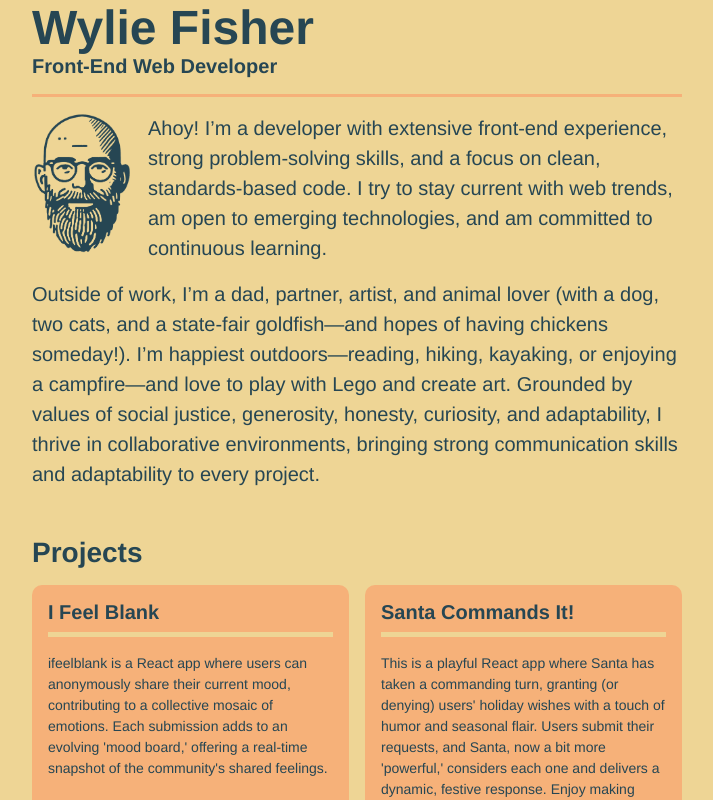
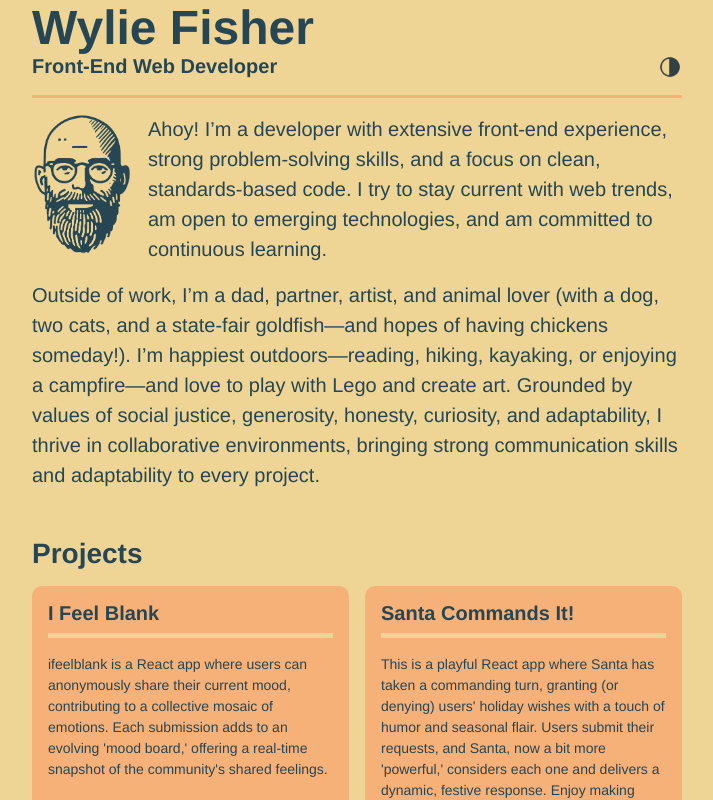
Before and after one commit to wylie/wylieafisher, a React (Create React App) app: page / in a window 1280 px wide. Shown: the whole page, without its empty margins (283-996 px from the left). Built offline with nearby package versions, Linux system fonts and the light colour scheme.

Commit message:
adding a dark mode

```diff
--- a/src/App.css
+++ b/src/App.css
@@ -33,6 +33,30 @@ header {
   border-bottom: 3px solid var(--border-color);
   padding-bottom: 1rem;
 }
+header h3 {
+  display: flex;
+  justify-content: space-between;
+}
+header button {
+  display: flex;
+  padding: 0;
+  border: 0;
+  background: transparent;
+  cursor: pointer;
+}
+header .icon {
+  filter: invert(23%) sepia(11%) saturate(749%) hue-rotate(145deg) brightness(92%) contrast(92%);
+  height: 1.5rem;
+}
+.dark header .icon {
+  filter: invert(90%) sepia(0%) saturate(0%) hue-rotate(180deg) brightness(95%) contrast(90%);
+}
+header .icon:hover {
+  transform: scale(1.02);
+}
+header .icon:active {
+  transform: scale(0.98);
+}
 /* CENTER */
 main {
   display: flex;
--- a/src/App.js
+++ b/src/App.js
@@ -1,9 +1,10 @@
 import './App.css';
 import clones from './clones.js';
-import React from 'react';
+import React, { useState } from 'react';
 import Project from './components/project';
 import About from './components/about';
 import Connect from './components/connect';
+import switchModeIcon from './assets/dark-mode.png';
 
 function getRandomClone() {
   const randomIndex = Math.floor(Math.random() * clones.clonesList.length);
@@ -11,11 +12,23 @@ function getRandomClone() {
 }
 
 function App() {
+  const [isDarkMode, setIsDarkMode] = useState(false);
+
+  const toggleDarkMode = () => {
+    setIsDarkMode(!isDarkMode);
+    document.body.classList.toggle('dark', !isDarkMode);
+  };
+
   return (
     <div className="layout">
       <header>
         <h1>Wylie Fisher</h1>
-        <h3>Front-End Web Developer</h3>
+        <h3>
+          Front-End Web Developer
+          <button title="switch color mode" onClick={toggleDarkMode}>
+            <img src={switchModeIcon} alt="switch mode" className="icon" />
+          </button>
+        </h3>
       </header>
       <main>
         <About />
--- a/src/components/about.js
+++ b/src/components/about.js
@@ -1,11 +1,23 @@
-import React from 'react';
+import React, { useState, useEffect } from 'react';
 import './about.css';
 import Portrait from '../assets/portrait-no-bg-color.png';
+import DarkPortrait from '../assets/portrait-dark-no-bg-color.png';
 
 const About = () => {
+  const [isDarkMode, setIsDarkMode] = useState(false);
+  useEffect(() => {
+    const checkDarkMode = () => {
+      setIsDarkMode(document.body.classList.contains('dark'));
+    };
+    checkDarkMode();
+    const observer = new MutationObserver(checkDarkMode);
+    observer.observe(document.body, { attributes: true, attributeFilter: ['class'] });
+    return () => observer.disconnect();
+  }, []);
+
   return (
     <section className="about">
-      <p><img src={Portrait} alt="portrait" />Ahoy! I’m a developer with extensive front-end experience, strong problem-solving skills, and a focus on clean, standards-based code. I try to stay current with web trends, am open to emerging technologies, and am committed to continuous learning.</p>
+      <p><img src={isDarkMode ? DarkPortrait : Portrait} alt="portrait" />Ahoy! I’m a developer with extensive front-end experience, strong problem-solving skills, and a focus on clean, standards-based code. I try to stay current with web trends, am open to emerging technologies, and am committed to continuous learning.</p>
       <p>Outside of work, I’m a dad, partner, artist, and animal lover (with a dog, two cats, and a state-fair goldfish—and hopes of having chickens someday!). I’m happiest outdoors—reading, hiking, kayaking, or enjoying a campfire—and love to play with Lego and create art. Grounded by values of social justice, generosity, honesty, curiosity, and adaptability, I thrive in collaborative environments, bringing strong communication skills and adaptability to every project.</p>
     </section>
   );
--- a/src/components/connect.css
+++ b/src/components/connect.css
@@ -11,6 +11,10 @@
   height: 2.25rem;
   fill: var(--fill-color);
   transition: all .1s;
+  filter: invert(23%) sepia(11%) saturate(749%) hue-rotate(145deg) brightness(92%) contrast(92%);
+}
+.dark .connect .icon {
+  filter: invert(90%) sepia(0%) saturate(0%) hue-rotate(180deg) brightness(95%) contrast(90%);
 }
 .connect .icon:hover {
   transform: scale(1.02);
--- a/src/components/project.css
+++ b/src/components/project.css
@@ -14,6 +14,9 @@
   border-radius: 10px;
   background: var(--background-contrast-color);
   transition: all .1s;
+}
+.dark .projects .project {
+  background: var(--background-dark-contrast-color);
 }
 .projects a {
   text-decoration: none;
--- a/src/index.css
+++ b/src/index.css
@@ -26,6 +26,19 @@
   --fontSize-secondary: .875rem;
   --fontSize-body: 1.25rem;
   --gap: 1rem;
+
+  /* dark theme */
+  --theme-dark-color-1: #06112e;
+  --theme-dark-color-2: #094e86;
+  --theme-dark-color-3: #EED595;
+
+  --background-dark-color: var(--theme-dark-color-1);
+  --background-dark-contrast-color: var(--theme-dark-color-2);
+  --border-dark-color: var(--theme-dark-color-2);
+  --text-dark-color: var(--theme-dark-color-3);
+  --text-dark-color-link: var(--theme-dark-color-3);
+  --text-dark-color-link-hover: var(--theme-dark-color-3);
+  --fill-dark-color: var(--theme-dark-color-3);
 }
 * {
   font-size: 16px;
@@ -38,6 +51,11 @@ body {
   -moz-osx-font-smoothing: grayscale;
   color: var(--text-color);
   font-size: var(--fontSize-primary);
+  transition: all .5s;
+}
+body.dark {
+  color: var(--text-dark-color);
+  background-color: var(--theme-dark-color-1);
 }
 h1, h2, h3, p {
   margin: 0;
@@ -67,3 +85,10 @@ a {
 a:hover {
   color: var(--text-color-link-hoverhover);
 }
+.dark a {
+  color: var(--text-dark-color-link);
+  font-size: inherit;
+}
+.dark a:hover {
+  color: var(--text-dark-color-link-hoverhover);
+}
```
Also changed, not shown: src/assets/dark-mode.png (added), src/assets/portrait-dark-no-bg-color.png (added).
